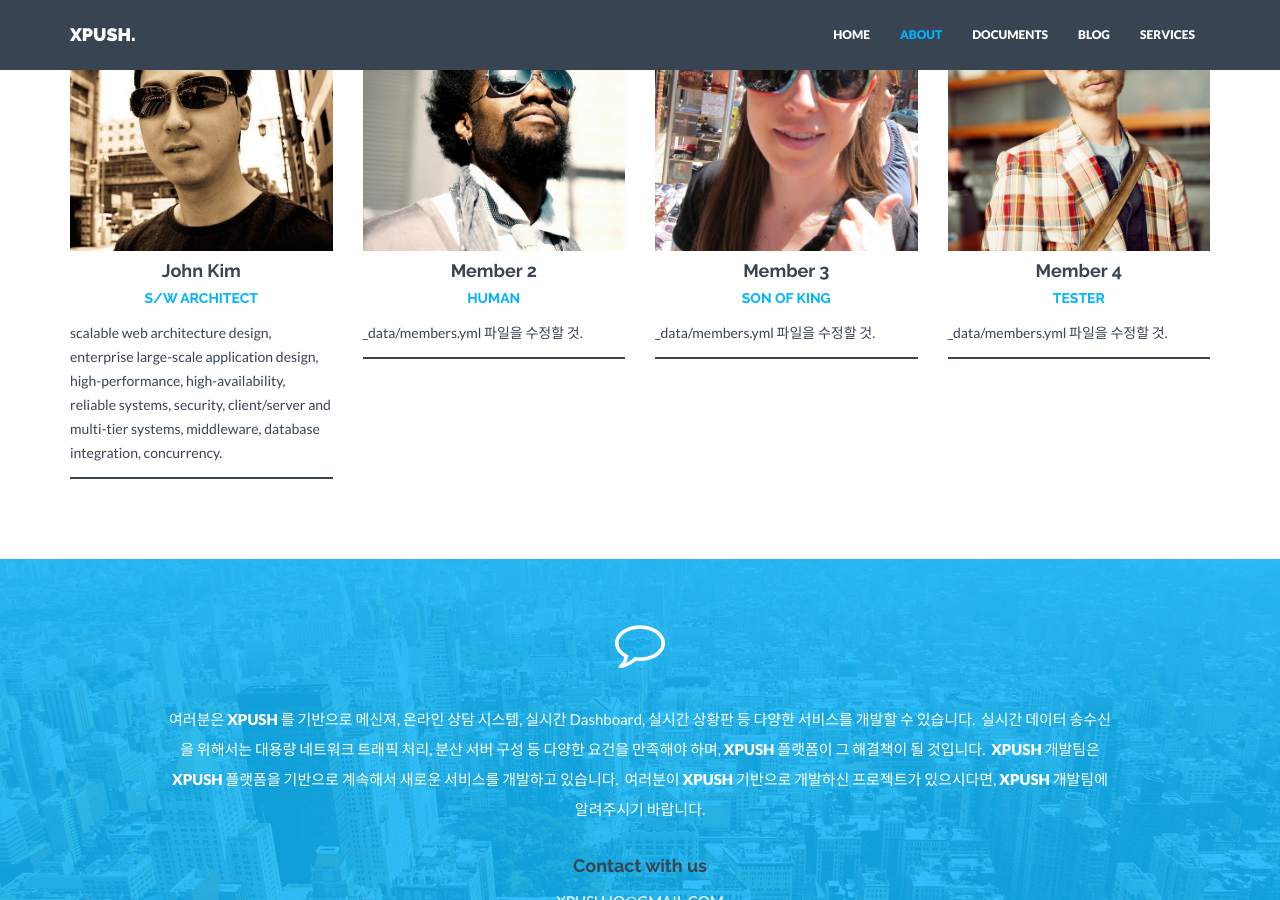
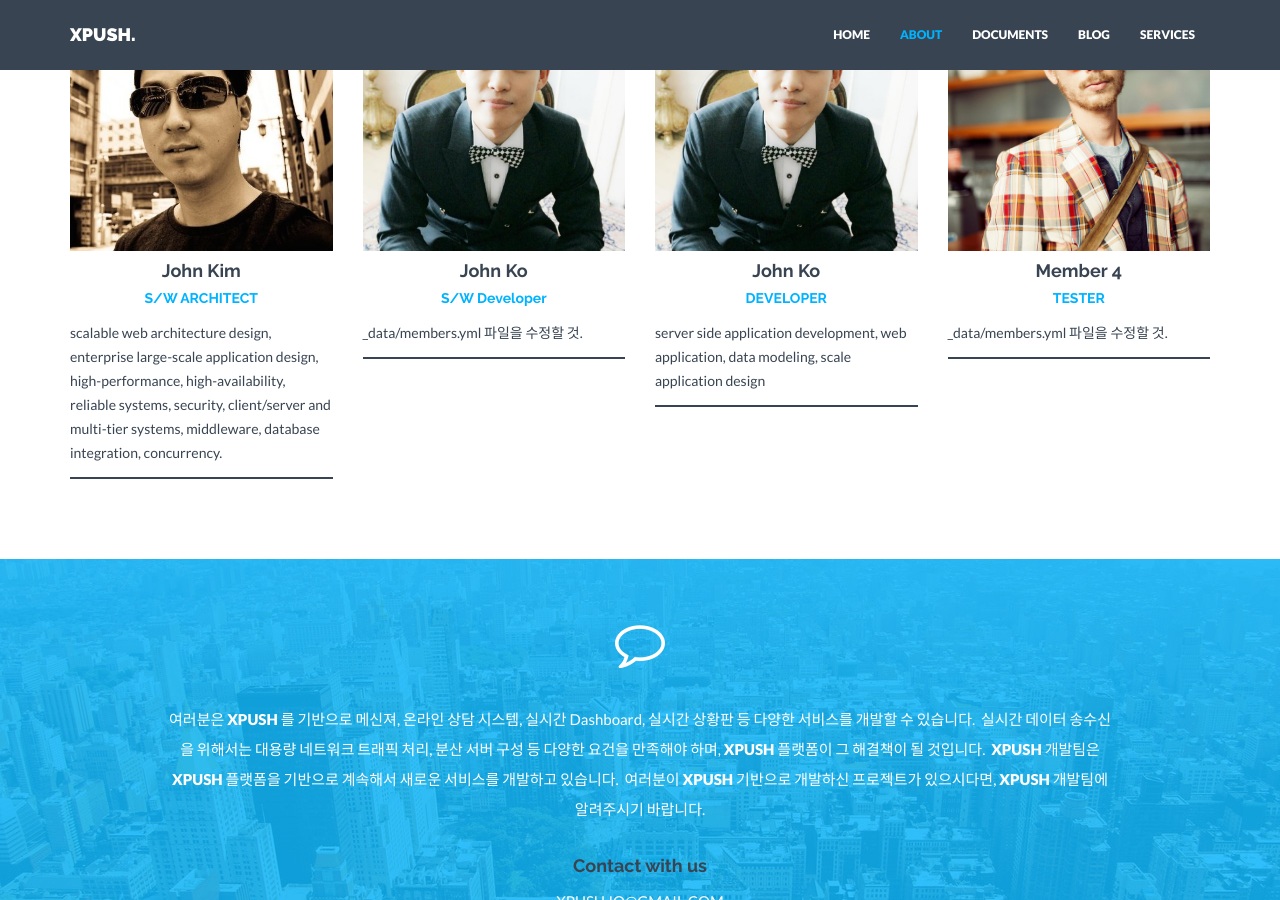
Before and after one commit to xpush/xpush.github.io, a Jekyll site: the page built from about/index.md, in a window 1280 px wide and 900 px high, scrolled down 1546 px. Built offline with Jekyll 4.4.1, drawn with Linux system fonts in a browser that asks for light colours; nearby versions of some CDN libraries.

Commit message:
johnko's profile

```diff
--- a/_data/members.yml
+++ b/_data/members.yml
@@ -8,21 +8,21 @@
   github: https://github.com/JohnKim
   description: scalable web architecture design, enterprise large-scale application design, high-performance, high-availability, reliable systems, security, client/server and multi-tier systems, middleware, database integration, concurrency.
 
-- name: Member 2
-  image: /lib/img/team/team02.jpg
-  role: HUMAN
-  email: yohany@gmail.com
-  facebook:
-  github:
+- name: John Ko
+  image: /lib/img/team/johnko.png
+  role: S/W Developer
+  email: eunsan.ko@gmail.com
+  facebook: https://www.facebook.com/john.ko.54
+  github: https://github.com/EunsanKo
   description: _data/members.yml 파일을 수정할 것.
 
-- name: Member 3
-  image: /lib/img/team/team03.jpg
-  role: SON OF KING
-  email: yohany@gmail.com
-  facebook: https://www.facebook.com/JohnKim0331
-  github: https://github.com/JohnKim
-  description: _data/members.yml 파일을 수정할 것.
+- name: John Ko
+  image: /lib/img/team/johnko.png
+  role: DEVELOPER
+  email: eunsan.ko@gmail.com
+  facebook: https://www.facebook.com/john.ko.54
+  github: https://github.com/EunsanKo
+  description: server side application development, web application, data modeling, scale application design
 
 - name: Member 4
   image: /lib/img/team/team04.jpg
```
Also changed, not shown: lib/img/team/johnko.png (added).
